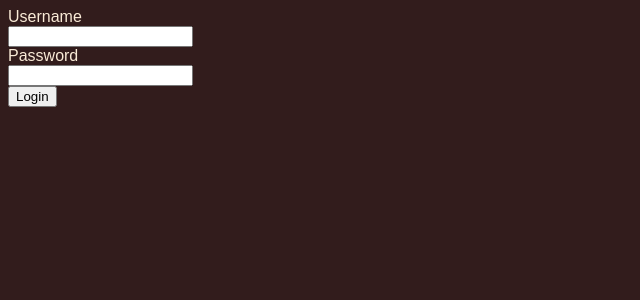
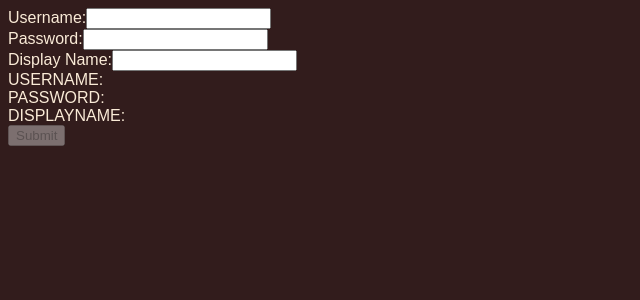
Before and after one commit to sauravcell/react-project, a React (Vite) app: page / in a window 1280 px wide. Shown: the top 300 px of the page, without its empty margins (0-640 px from the left). Built offline with nearby package versions, Linux system fonts and the light colour scheme.

Commit message:
Started State hook and completed binding state to input fields. Done updating  of variables and objects and preserving previous states while updating state.

```diff
--- a/src/app.jsx
+++ b/src/app.jsx
@@ -1,4 +1,5 @@
-import { LoginForm } from "./components/LoginForm";
+// import { LoginForm } from "./components/LoginForm";
+import { RegisterForm } from "./components/RegisterForm";
 
 
 export default function App() {
@@ -9,7 +10,7 @@ export default function App() {
 
 	return (
 		<div>
-			<LoginForm />
+			<RegisterForm/>
 		</div>
 	)
 }
--- /dev/null
+++ b/src/components/RegisterForm.jsx
@@ -0,0 +1,75 @@
+import { useState } from "react"
+
+export function RegisterForm() {
+
+	// const [username, setUsername] = useState("");
+	// const [password, setPassword] = useState("");
+	// const [displayName, setDisplayName] = useState("");
+
+	const [formFields, setformFields] = useState({
+		username: "",
+		password: "",
+		displayName: "",
+	});
+	const isDisabled = !formFields.username || !formFields.password || !formFields.displayName;
+
+	return (
+		<form>
+			<div>
+				{console.log(formFields)}
+				<label htmlFor="username">Username:</label>
+				<input id="username"
+					value={formFields.username}
+					// onChange={(e) => { setUsername(e.target.value) }} 		//this method to update variable is not for objects.
+					onChange={(e) => {
+						setformFields((currrentState) => ({		//creates a copy of the entire present state of formFields
+							...currrentState,	//this spread oprator is used to preseve all key-value pairs/state of formFields with previous values bfr updating username
+
+							username: e.target.value		//finally this will update the username or the field to be updated is targeted.
+						}))
+					}}
+
+				/>
+			</div>
+			<div>
+				<label htmlFor="password">Password:</label>
+				<input id="password"
+					value={formFields.password}
+					// onChange={(e) => { setPassword(e.target.value) }} 		//this method to update state is not  for objects.
+					onChange={(e) => {
+						setformFields((currrentState) => ({		//creates a copy of the entire present state of 	 formFields
+							...currrentState,		//this spread oprator is used to preseve all key-value pairs/state of formFields with previous values bfr updating password
+
+							password: e.target.value		//finally this will update the password or the field to be updated is targeted.
+						}))
+					}}
+
+				/>
+			</div>
+			<div>
+				<label htmlFor="displayName">Display Name:</label>
+				<input id="displayName"
+					value={formFields.displayName}
+				// onChange={(e) => { setDisplayName(e.target.value) }} 		//this method to update state is not for objects.
+				onChange={(e) => {
+					setformFields((currrentState) => ({		//creates a copy of the entire present state of formFields
+						...currrentState,		//this spread oprator is used to preseve all key-value pairs/state of formFields with previous values bfr updating displayName
+
+						displayName: e.target.value		//finally this will update the displayName or the field to be updated is targeted.
+					}))
+				}}
+				/>
+			</div>
+			{/* always the upadated current values of the variables is displayed after updating them using useState */}
+			<div>
+				<span>{'USERNAME: ' + formFields.username}
+				</span><br />
+				<span>{'PASSWORD: ' + formFields.password}
+				</span><br />
+				<span>{'DISPLAYNAME: ' + formFields.displayName}
+				</span><br />
+				<button disabled={isDisabled}>Submit</button>
+			</div>
+		</form>
+	)
+}
```
